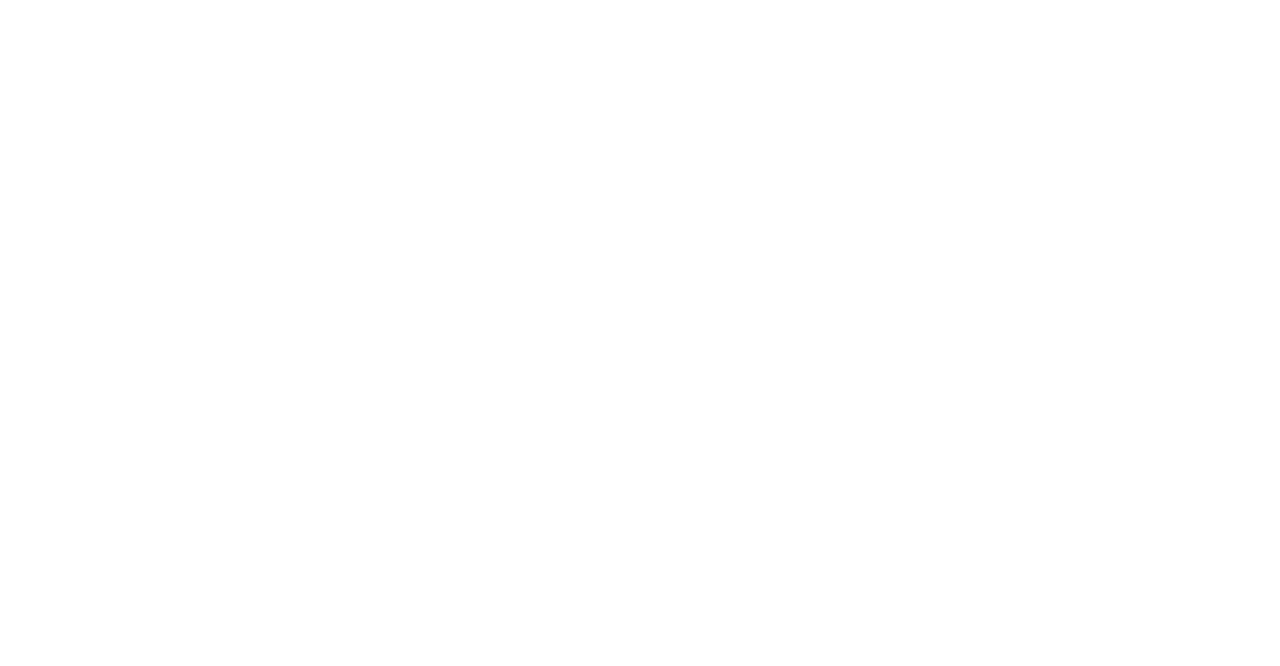
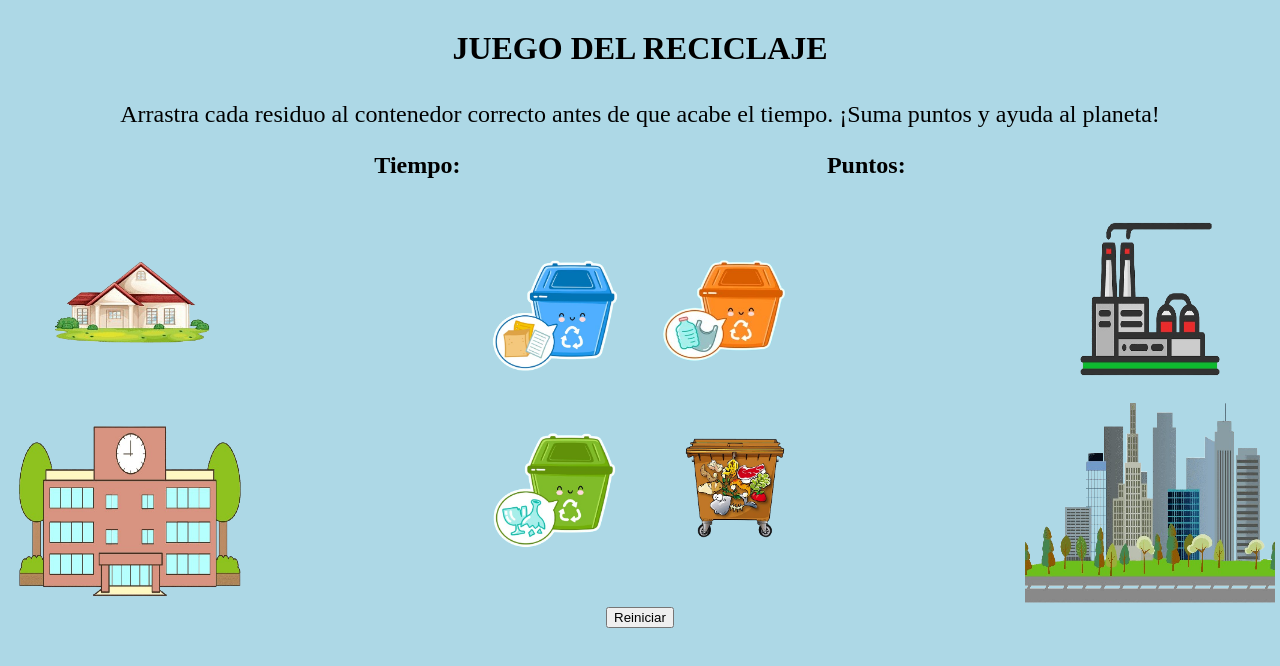
Before and after one commit to MartinTeleco/temer, a plain HTML site: page final/frontend/juego.html in a window 1280 px wide. Drawn offline with Linux system fonts and the light colour scheme.

Commit message:
nueva rama de martin

```diff
--- a/final/frontend/estilos.css
+++ b/final/frontend/estilos.css
@@ -1,9 +1,16 @@
-/* Estilos generales */
+html {
+    height: 100%;
+}
+
 body {
     margin: 0;
+    height: 100%;
     font-family: Arial, sans-serif;
     background: linear-gradient(to bottom, #e9f7ef, #d4efdf)!important;
     color: #333;
+    display: flex;
+    flex-direction: column;
+
 }
 
 /* Estilos del encabezado */
@@ -33,6 +40,7 @@ body {
 }
 
 /* Estilos de los botones */
+
 .buttons a {
     margin: 10px;
     padding: 10px 20px;
--- /dev/null
+++ b/final/frontend/juego.css
@@ -0,0 +1,100 @@
+html{
+    background-color: lightblue;
+}
+
+#todo{
+    display: flex;
+    flex-direction: row;
+    justify-content: center;
+    align-items: center;
+    width: 100%;
+}
+h1#titulo{
+	text-align: center;
+	font-size: 2rem;
+	padding: 10px 20px;
+	margin: 20px auto;
+}
+
+#instrucciones{
+    text-align: center;
+    font-size: 1.5rem;
+}
+
+h2#marcadores{
+    display:flex;
+    justify-content: space-evenly;
+    font-size: 1.5rem;
+  }
+
+.cajaizquierda{
+    display: flex;
+    flex-direction: column;
+    justify-content: space-between;
+    align-items: center;
+    width: 100%;
+}
+
+.cajaderecha{
+    display: flex;
+    flex-direction: column;
+    justify-content: space-between;
+    align-items: center;
+    width: 100%;
+}
+
+
+/*.basuras{
+    display: flex;
+    flex-direction: row;
+    flex-wrap: wrap;
+    justify-content: center;
+    align-items: center;
+    width: 50%;
+    gap: 10px; /* Espacio entre los elementos */
+    /*margin: 20px auto; /* Centra todo el contenedor */
+/*}*/
+
+.basuras {
+    display: grid;
+    grid-template-columns: repeat(2, 1fr); /* Dos columnas */
+    grid-template-rows: auto auto; /* Dos filas */
+    justify-content: center; /* Centrar horizontalmente */
+    align-items: center; /* Centrar verticalmente */
+    gap: 20px; /* Espaciado entre contenedores */
+    width: 50%; /* Ajusta el ancho total */
+    margin: 0 auto; /* Centra el contenedor */
+}
+
+.fotoslugares{
+    height: 200px;
+    width: 250px;
+}
+
+.fotoscontenedores{
+    height: 150px;
+    width: 150px;
+}
+
+#contOrganico{
+    height: 100px;
+    width: 100px;
+}
+
+#organico {
+    margin-left: 35px; /* margen a la izquierda, asi desplazo a la derecha */
+}
+
+#fotocasa, #fotocolegio{
+    margin-right: 225px;
+
+}
+
+#fotociudad, #fotoindustria{
+    margin-left: 225px;
+}
+
+#reset{
+    display: block;
+    margin: auto;
+}
--- a/final/frontend/juego.html
+++ b/final/frontend/juego.html
@@ -0,0 +1,59 @@
+
+<!DOCTYPE html>
+	<html lang="en">
+	<head>
+  		<meta charset="UTF-8">
+  		<meta name="viewport" content="width=device-width, initial-scale=1.0">
+  		<title>Hora de Reciclar</title>
+
+		<!--<link rel="stylesheet" href="https://maxcdn.bootstrapcdn.com/bootstrap/4.5.2/css/bootstrap.min.css"> -->
+		<link rel="stylesheet" href="juego.css">
+	</head>
+	<body>
+		<header>
+		<h1 id="titulo">JUEGO DEL RECICLAJE</h1>
+	    </header>
+
+		<main>
+
+		<section id="instrucciones">
+			<p>Arrastra cada residuo al contenedor correcto antes de que acabe el tiempo. ¡Suma puntos y ayuda al planeta!</p>
+		</section>
+
+		<h2 id="marcadores">
+
+			<span>Tiempo: <span id="cont_tiempo"></span></span> <!-- Tiempo limitado -->
+
+			<span>Puntos: <span id="cont_movimientos"></span></span>
+		</h2>
+
+		<div id="todo">
+
+			<div class="cajaizquierda">
+				<div id="casa"   class="lugares"><img src="../img/casa.png" id="fotocasa"class="fotoslugares" alt="Casa"></div>
+				<div id="colegio" class="lugares"><img src="../img/colegio.png" id="fotocolegio" class="fotoslugares" alt="Colegio"></div>
+			</div>
+
+            <div class="basuras">
+				<div id="carton"   class="basura"><img src="../img/contCarton.png" id="contCarton" class="fotoscontenedores" alt="carton"></div>
+				<div id="plastico" class="basura"><img src="../img/contPlastico.png" id="contPlastico" class="fotoscontenedores" alt="plastico"></div>
+                <div id="vidrio" class="basura"><img src="../img/contVidrio.png" id="contVidrio" class="fotoscontenedores" alt="vidrio"></div>
+                <div id="organico" class="basura"><img src="../img/contOrganico.png" id="contOrganico" class="fotoscontenedores" alt="organico"></div>
+			</div>
+
+            <div class="cajaderecha">
+				<div id="industria" class="lugares"><img src="../img/industria.png" id="fotoindustria" class="fotoslugares" alt="Industria"></div>
+				<div id="ciudad" class="lugares"><img src="../img/ciudad.png" id="fotociudad" class="fotoslugares" alt="Ciudad"></div>
+			</div>
+
+		</div>
+
+
+		<button id="reset" class="btn btn-danger">Reiniciar</button>
+	</main>
+    <script src="juego.js"></script>
+
+
+	</body>
+
+</html>
--- /dev/null
+++ b/final/frontend/juego.js
@@ -0,0 +1,30 @@
+
+
+
+// Sus contenedores, no las fotos (DE DONDE SALEN - DRAG)
+let casa   = document.getElementById("casa");
+let colegio = document.getElementById("colegio");
+let industria = document.getElementById("industria");
+let ciudad = document.getElementById("ciudad");
+
+//Los contenedores de los contenedores de basura (RECEPTORES - DROP)
+let carton = document.getElementById("carton");
+let plastico = document.getElementById("plastico");
+let vidrio = document.getElementById("vidrio");
+let organico = document.getElementById("organico");
+
+let basuraEnColegio = []; //tendre q hacer un cargar tapete inicial para cada una de estas?
+let basuraEnCasa = [];
+let basuraEnIndustria = [];
+let basuraEnCiudad = [];
+let basuraEnCarton = [];
+let basuraEnPlastico = [];
+let basuraEnVidrio = [];
+let basuraEnOrganico = [];
+
+let cont_movimientos = document.getElementById("cont_movimientos");
+
+// Tiempo
+let cont_tiempo  = document.getElementById("cont_tiempo"); // span cuenta tiempo
+let segundos 	   = 0;    // cuenta de segundos
+let temporizador = null; // manejador del temporizador
```
Also changed, not shown: final/frontend/inicio.html (+5 -3 lines), final/img/casa.png (added), final/img/ciudad.png (added), final/img/colegio.png (added), final/img/contCarton.png (added), final/img/contOrganico.png (added), final/img/contPlastico.png (added), final/img/contVidrio.png (added), final/img/industria.png (added), 2 other files.
